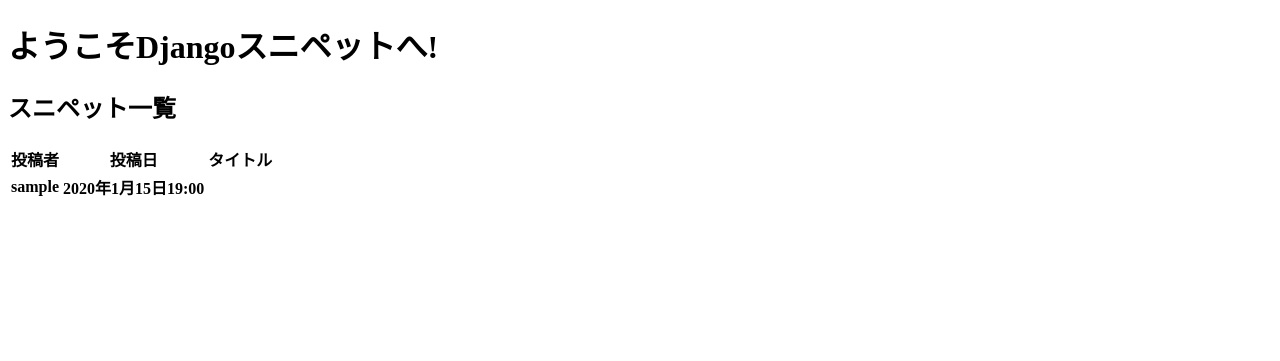
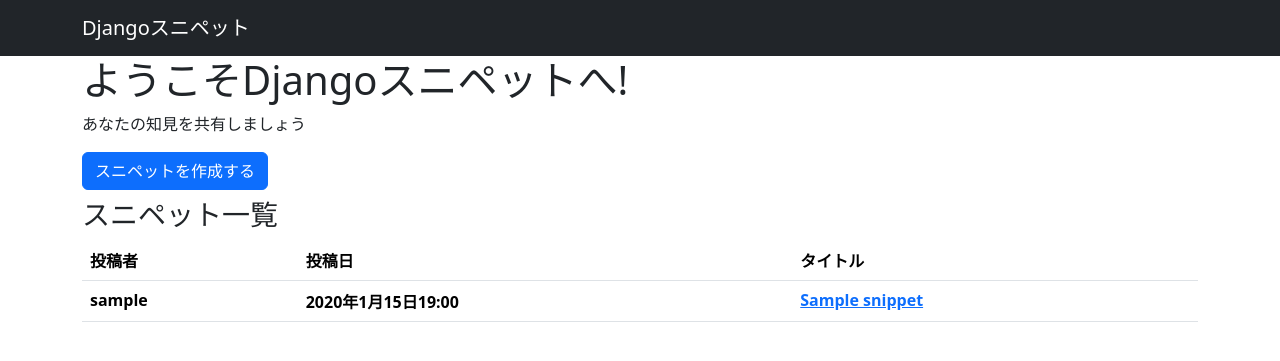
Before and after one commit to git-take777/django_practice, a Django app: page / in a window 1280 px wide. Shown: the top 361 px of the page. Run offline with Django 5.2, Linux system fonts and the light colour scheme; tables that the repository leaves empty hold one stand-in row (values such as "Sample post"); lists and menus that the app fills with data are empty; some libraries are stand-ins or nearby versions.

Commit message:
view周りの修正

```diff
--- /dev/null
+++ b/snippets/templates/base.html
@@ -0,0 +1,26 @@
+{% load static %} {% load django_bootstrap5 %}
+
+<html>
+  <head>
+    <meta charset="utf-8" />
+    <meta
+      name="viewport"
+      content="width=device-width, initial-scale=1, shrink-to-fit=no"
+    />
+    <title>Djangoスニペット</title>
+    {% bootstrap_css %} {% bootstrap_javascript %}
+    <link rel="stylesheet" href="{% static 'css/style.css' %}" />
+  </head>
+  <body>
+    <nav class="navbar navbar-expand flex-md-row navbar-dark bg-dark">
+      <div class="container justify-content-between">
+        <a href="{% url 'top' %}" class="navbar-brand">Djangoスニペット</a>
+      </div>
+    </nav>
+    <main>
+        <div class="container">
+            {% block main %}
+            {% endblock %}
+        </div>
+    </main>
+</html>
--- a/snippets/templates/snippets/top.html
+++ b/snippets/templates/snippets/top.html
@@ -1,13 +1,33 @@
-<!DOCTYPE html>
+{% extends "base.html" %}
+{% load static %}
+{% load django_bootstrap5 %}
 <html lang="ja">
   <head>
     <meta charset="UTF-8" />
     <meta name="viewport" content="width=device-width, initial-scale=1.0" />
     <title>Djangoスニペット</title>
+    {% bootstrap_css %} {% bootstrap_javascript %}
+    <link rel="stylesheet" href="{% static 'css/style.css' %}">
+    {% block extraheader %}
+    {% endblock %}
   </head>
   <body>
+    <nav class="navbar navbar-expand flex-md-row navbar-dark bg-dark">
+      <div class="container justify-content-between">
+        <a href="{% url 'top' %}" class="navbar-brand">Djangoスニペット</a>
+      </div>
+    </nav>
+    <main>
+      <div class="container">
+        {% block main %}
+        <div class="welcome">
           <h1>ようこそDjangoスニペットへ!</h1>
-    <h2>スニペット一覧</h2>
+          <p class="subtitle">あなたの知見を共有しましょう</p>
+          <a class="btn btn-primary" href="{% url 'snippet_new' %}"
+            >スニペットを作成する</a
+          >
+        </div>
+        <h3 class="mt-2">スニペット一覧</h2>
         {% if snippets %}
         <table class="table">
           <thead>
@@ -18,10 +38,10 @@
             </tr>
           </thead>
           <tbody>
-        {% for snippets in snippets %}
+            {% for snippet in snippets %}
             <tr>
-          <th>{{ snippets.created_by.username }}</th>
-          <th>{{ snippets.created_at }}</th>
+              <th>{{ snippet.created_by.username }}</th>
+              <th>{{ snippet.created_at }}</th>
               <th>
                 <a href="{% url 'snippet_detail' snippet.id %}"
                   >{{ snippet.title }}</a
@@ -34,5 +54,8 @@
         {% else %}
         <p>スニペットはまだ投稿されていません。</p>
         {% endif %}
+        {% endblock %}
+      </div>
+    </main>
   </body>
 </html>
```
Also changed, not shown: snippets/templates/snippet_detail.html (added, +37 -0 lines), snippets/templates/snippets/snippet_edit.html (added, +22 -0 lines), snippets/templates/snippets/snippet_new.html (added, +23 -0 lines). Lines whose indentation alone changed are shown as unchanged.
